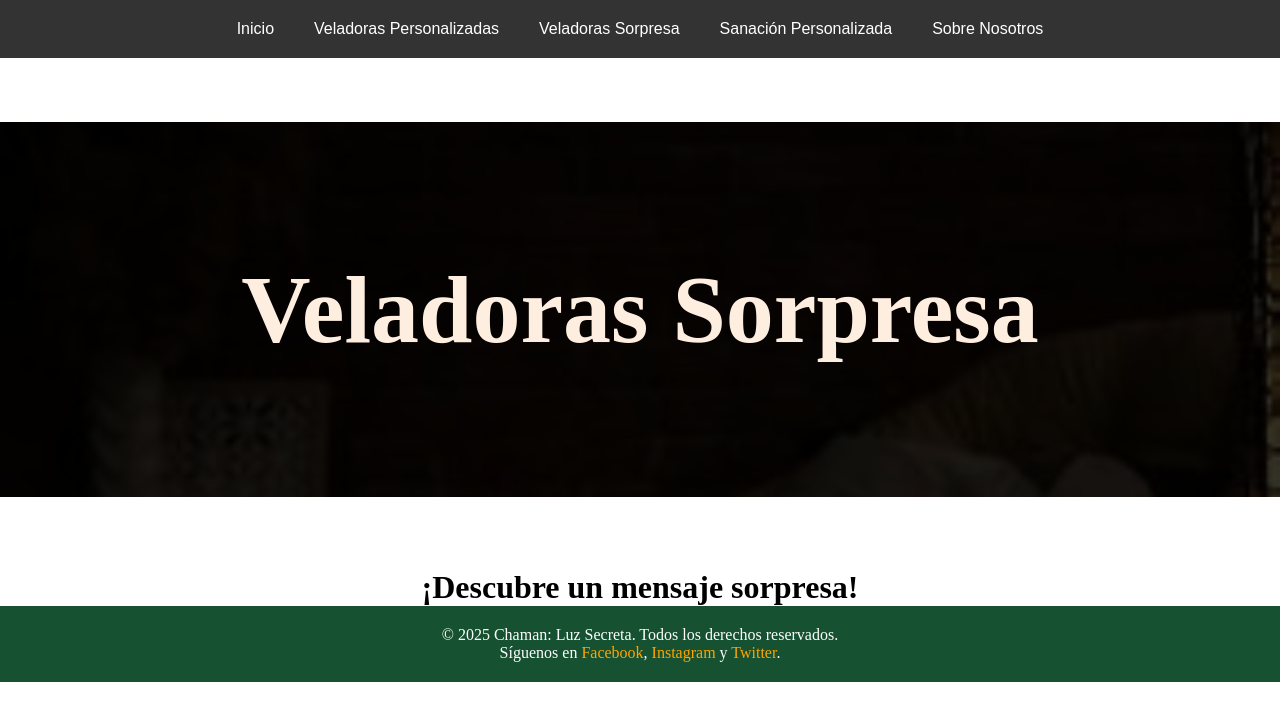
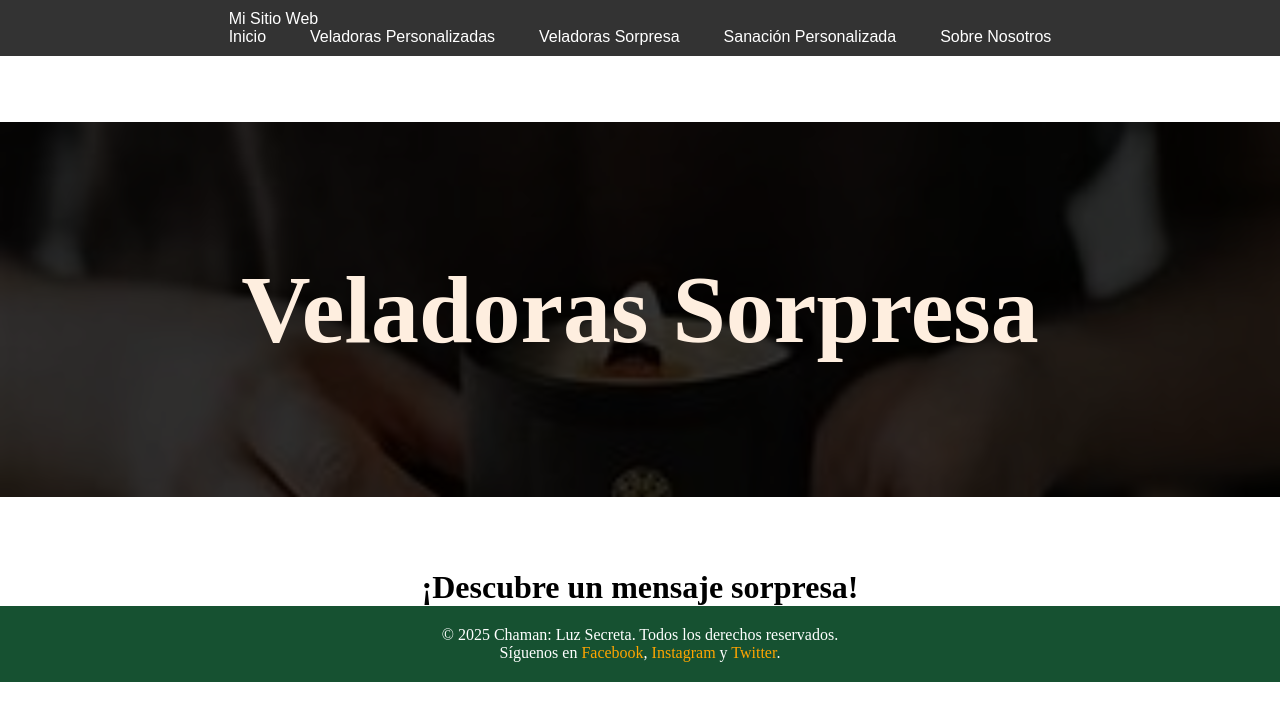
Before and after one commit to Esquivias01/Sharktank, a Flask app: page /VS in a window 1280 px wide. Shown: the top 721 px of the page. Run offline with Flask 3, Linux system fonts and the light colour scheme.

Commit message:
link con las otras paginas, se arreglo el header y los links del nav

```diff
--- a/static/css/About us.css
+++ b/static/css/About us.css
@@ -34,7 +34,7 @@ body {
       /* Efecto hover */
       .navbar a:hover {
         color: #ff9800;
-        background-color: rgba(255, 255, 255, 0.2);
+        background-color: rgb(22, 81, 49);
         border-radius: 5px;
       }
 
@@ -47,7 +47,7 @@ body {
       .fot{
         width: 100%;
         height: 375px;
-        background-image: url(/img/img4.jpg);
+        background-image: url(../img/img4.jpg);
         background-repeat: no-repeat;
         background-size: cover;
       }
--- a/static/css/SP.css
+++ b/static/css/SP.css
@@ -80,14 +80,14 @@
       .fot {
         width: 100%;
         height: 375px;
-        background-image: url(/img/vp.jpg);
+        background-image: url(../img/img4.jpg);
         background-repeat: no-repeat;
         background-size: cover;
     }
 
     .fot2 {
         width: 100%;
-        height: 375px;
+        height: 330px;
         display: flex;
         text-align: center;
         justify-content: center;
--- a/static/css/VP.css
+++ b/static/css/VP.css
@@ -105,6 +105,17 @@
         font-size: xx-large;
     }
 
+    #vista-previa {
+        border: 1px solid #ccc;
+        padding: 10px;
+        margin-top: 20px;
+    }
+    #preview-color {
+        display: inline-block;
+        width: 20px;
+        height: 20px;
+        border: 1px solid #000;
+    }
 
 
 
--- a/static/css/VS.css
+++ b/static/css/VS.css
@@ -80,7 +80,7 @@
       .fot {
         width: 100%;
         height: 375px;
-        background-image: url(/img/vp.jpg);
+        background-image: url(../img/img4.jpg);
         background-repeat: no-repeat;
         background-size: cover;
     }
--- a/templates/VS.html
+++ b/templates/VS.html
@@ -4,7 +4,7 @@
     <meta charset="UTF-8">
     <meta name="viewport" content="width=device-width, initial-scale=1.0">
     <title>Veladoras|Sorpresas</title>
-    <link rel="stylesheet" href="/VP.css">
+    <link rel="stylesheet" href="{{ url_for('static', filename='css/VS.css') }}">
 </head>
 <body>
 
@@ -24,15 +24,18 @@
     <br>
 
 
-    <div class="navbar">
-        <a href="/index.html">Inicio</a>
-        <a href="/VP.html">Veladoras Personalizadas</a>
-        <a href="/VS.html">Veladoras Sorpresa</a>
-        <a href="/SP.html">Sanación Personalizada</a>
-        <a href="/About us.html">Sobre Nosotros</a>
-
-
-      </div>
+    <nav class="navbar navbar-expand-lg">
+        <div class="container">
+            <a class="navbar-brand" href="{{ url_for('index') }}">Mi Sitio Web</a>
+            <div class="navbar-nav">
+                <a class="nav-link" href="{{ url_for('index') }}">Inicio</a>
+                <a class="nav-link" href="{{ url_for('VP') }}">Veladoras Personalizadas</a>
+                <a class="nav-link" href="{{ url_for('VS') }}">Veladoras Sorpresa</a>
+                <a class="nav-link" href="{{ url_for('SP') }}">Sanación Personalizada</a>
+                <a class="nav-link" href="{{ url_for('About_us') }}">Sobre Nosotros</a>
+            </div>
+        </div>
+    </nav>
 
 
       <section class="fot">
--- a/templates/index.html
+++ b/templates/index.html
@@ -3,7 +3,7 @@
 <head>
     <meta charset="UTF-8">
     <meta name="viewport" content="width=device-width, initial-scale=1.0">
-    <title>Chaman: Luz secreta</title>
+    <title>Chamán: Luz secreta</title>
     <link href="https://cdn.jsdelivr.net/npm/bootstrap@5.3.0-alpha1/dist/css/bootstrap.min.css" rel="stylesheet">
 
     <link rel="stylesheet" href="{{ url_for('static', filename='css/styles.css') }}">
@@ -14,7 +14,7 @@
     <div class="container1">
         <header>
             <div>
-                <p>Chamán: Luz Secreta</p>
+                <p>Chamán:Luz Secreta</p>
             </div>
             <div class="lupa">
                 <svg  xmlns="http://www.w3.org/2000/svg"  width="24"  height="24"  viewBox="0 0 24 24"  fill="none"  stroke="#000000"  stroke-width="2"  stroke-linecap="round"  stroke-linejoin="round"  class="icon icon-tabler icons-tabler-outline icon-tabler-search"><path stroke="none" d="M0 0h24v24H0z" fill="none"/><path d="M10 10m-7 0a7 7 0 1 0 14 0a7 7 0 1 0 -14 0" /><path d="M21 21l-6 -6" /></svg>
@@ -59,7 +59,7 @@
 
         <!-- Contenido encima del carrusel -->
         <div class="content">
-          <h1>Chaman</h1>
+          <h1>Chamán</h1>
           <p>Luz Secreta</p>
         </div>
       </div>
```
Also changed, not shown: templates/About_us.html (+14 -9 lines), templates/SP.html (+19 -1 lines), templates/VP.html (+22 -1 lines), 1 other file.
